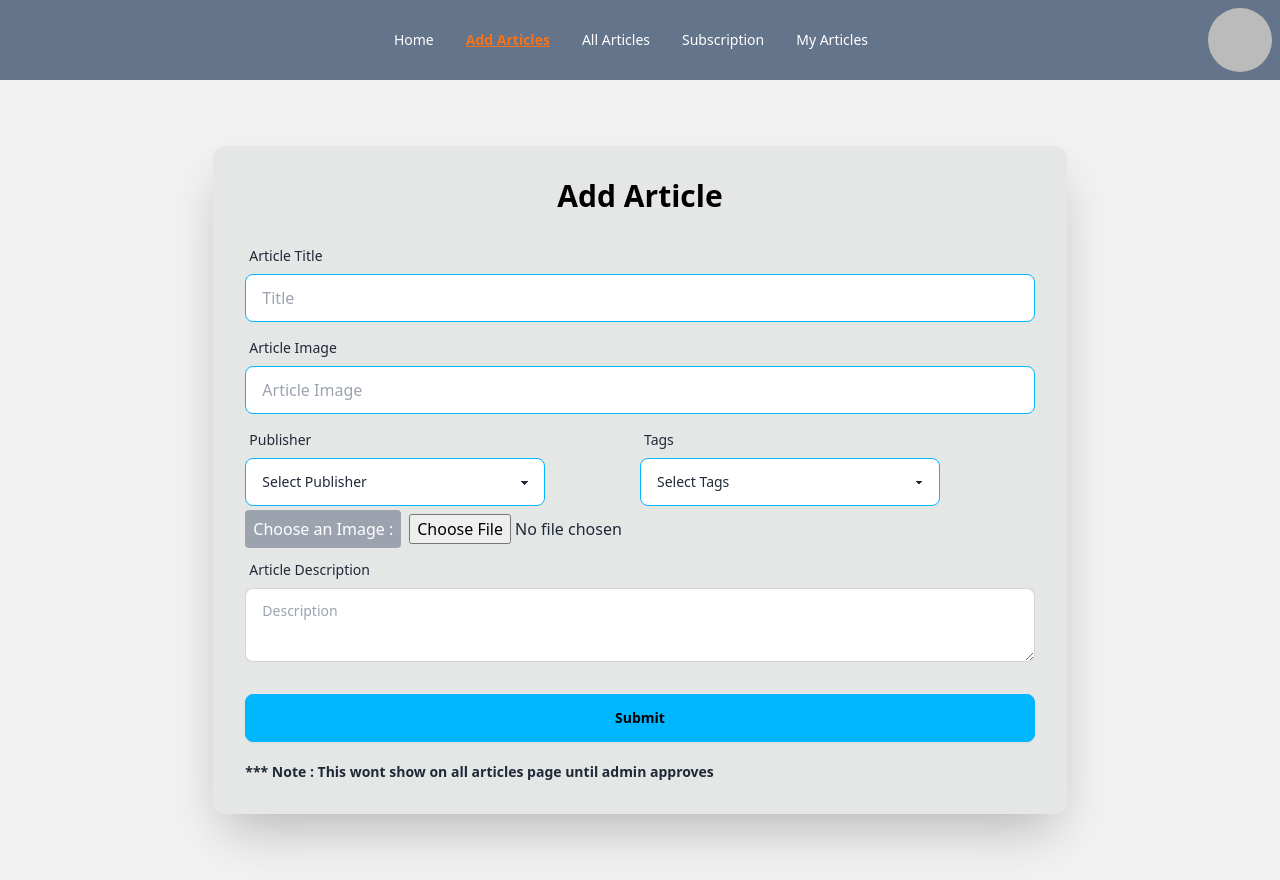
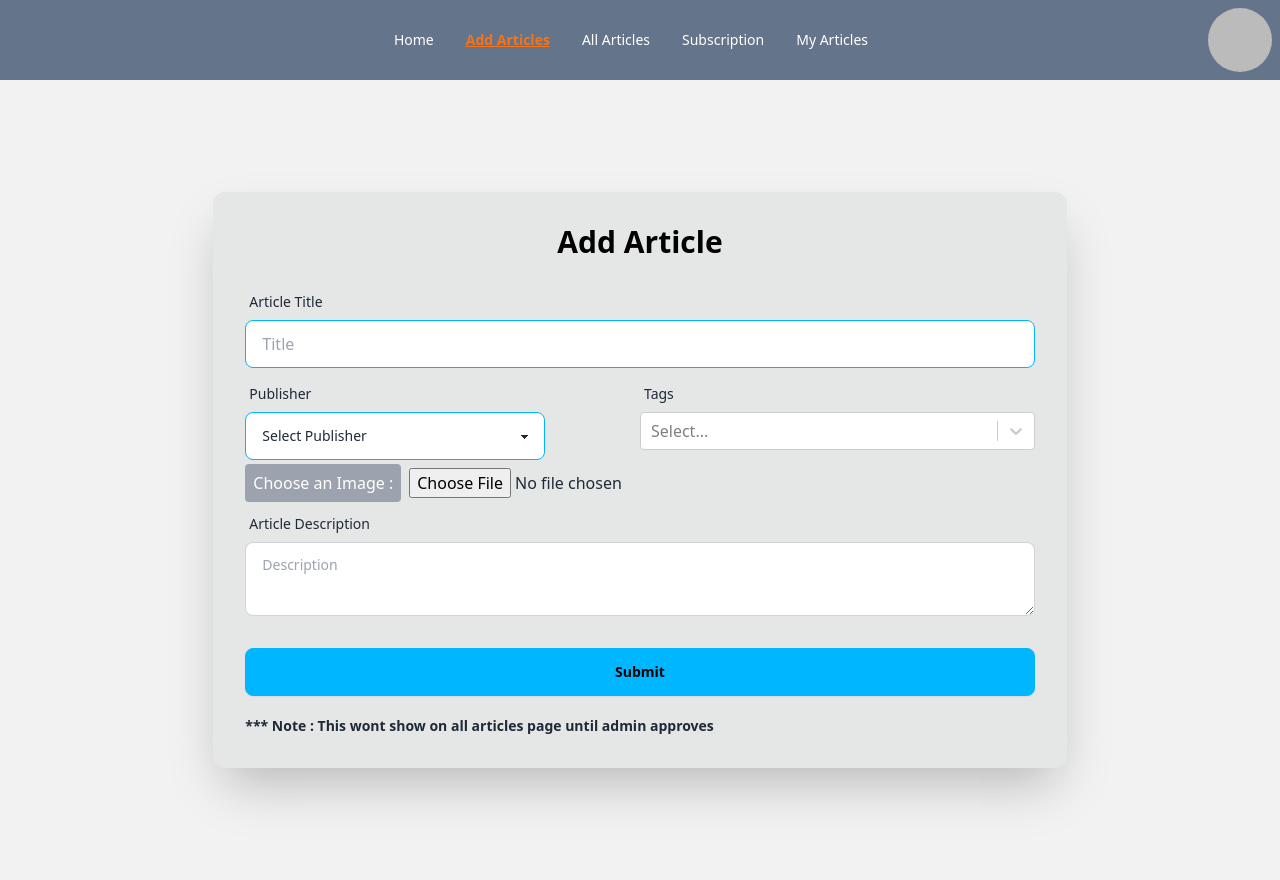
Before and after one commit to EmonHossen10/a-12-fast-news, a React (Vite) app: page /addArticle in a window 1280 px wide. Built offline with nearby package versions, Linux system fonts and the light colour scheme; no server answers; sample sign-in values are in the browser's storage.

Commit message:
add aeticle route added

```diff
--- a/package.json
+++ b/package.json
@@ -19,10 +19,12 @@
     "react-countup": "^6.5.0",
     "react-dom": "^18.2.0",
     "react-fast-marquee": "^1.6.2",
+    "react-hook-form": "^7.49.3",
     "react-icons": "^4.12.0",
     "react-lottie": "^1.2.4",
     "react-router-dom": "^6.20.0",
     "react-scroll-trigger": "^0.6.14",
+    "react-select": "^5.8.0",
     "react-toastify": "^9.1.3",
     "sort-by": "^1.2.0",
     "sweetalert2": "^11.10.1",
--- a/src/Components/AddArticle.jsx
+++ b/src/Components/AddArticle.jsx
@@ -1,22 +1,114 @@
-import { useState } from "react";
+/* eslint-disable no-unused-vars */
+import { useContext, useEffect, useRef, useState } from "react";
 import Navbar from "./Navbar";
+import Select from "react-select";
+import axios from "axios";
+import { AuthContext } from "../Providers/AuthProvider";
+import Swal from "sweetalert2";
+
+const image_hosting_key = import.meta.env.VITE_IMAGE_HOSTING_KEY;
+const image_hosting_api = `https://api.imgbb.com/1/upload?key=${image_hosting_key}`;
 
 const AddArticle = () => {
+  const { user } = useContext(AuthContext);
+  const email = user?.email;
+  console.log(email);
   const [selectedImage, setSelectedImage] = useState(null);
+  const [selectedTags, setSelectedTags] = useState([]);
+  // select form
+  const options = [
+    { value: "LifeStyle", label: "LifeStyle" },
+    { value: "Technology", label: "Technology" },
+    { value: "Foreign", label: "Foreign" },
+    { value: "Business", label: "Business" },
+    { value: "Sports", label: "Sports" },
+    { value: "BreakingNews", label: "BreakingNews" },
+  ];
 
+  // tags
+  useEffect(() => {
+    // Log the selected tags when the state updates
+    console.log("Selected Tags:", selectedTags);
+  }, [selectedTags]);
+
+  const handleChange = (selectedOptions) => {
+    // Ensure that selectedOptions is an array
+    setSelectedTags(selectedOptions || []);
+  };
+  // image select
   const handleImageChange = (e) => {
     const file = e.target.files[0];
     setSelectedImage(file);
   };
+
+  const formRef = useRef(null);
+  // adding db 2
+  const handleAddToDB = async (e) => {
+    e.preventDefault();
+    const form = e.target;
+    const name = form.name.value;
+    const publisher = form.elements.publisher.value;
+    const description = form.description.value;
+    if (!selectedImage) {
+      console.error("No image selected.");
+      return;
+    }
+    try {
+      // Upload the image to ImgBB
+      const formData = new FormData();
+      formData.append("image", selectedImage);
+
+      const imgbbResponse = await axios.post(image_hosting_api, formData, {
+        headers: {
+          "Content-Type": "multipart/form-data",
+        },
+      });
+
+      // Get the hosted image URL from the ImgBB API response
+      const hostedImageUrl = imgbbResponse.data.data.url;
+
+      // Make a request to your backend API to save the article data to MongoDB
+      console.log(selectedTags);
+      await axios
+        .post("http://localhost:5000/articles", {
+          name,
+          publisher,
+          description,
+          image: hostedImageUrl,
+          tags: selectedTags.map((tag) => tag.value),
+          email,
+        })
+        .then((res) => {
+          console.log(res.data);
+          if (res.data.insertedId) {
+            Swal.fire({
+              icon: "success",
+              title: "Success!",
+              text: "Article has been Added  successfully .",
+            });
+          }
+        });
+
+      if (formRef.current) {
+        formRef.current.reset();
+      } else {
+        console.error("formRef is null");
+      }
+    } catch (error) {
+      console.error("Error:", error);
+    }
+  };
+
   return (
     <div>
       <Navbar></Navbar>
       <div className="hero min-h-screen bg-base-200   ">
         <div className="shadow-2xl bg-base-300 w-8/12 rounded-xl mx-auto">
-          <form className="card-body">
+          <form ref={formRef} onSubmit={handleAddToDB} className="card-body">
             <h2 className="text-black font-bold text-3xl text-center pb-4">
               Add Article
             </h2>
+            {/* name */}
 
             <div className="form-control">
               <label className="label">
@@ -24,24 +116,13 @@ const AddArticle = () => {
               </label>
               <input
                 type="text"
-                name="serviceName"
+                name="name"
                 placeholder="Title "
                 className="input input-bordered input-info  "
-                required
               />
             </div>
-            <div className="form-control">
-              <label className="label">
-                <span className="label-text">Article Image </span>
-              </label>
-              <input
-                type="text"
-                name="servicePhoto"
-                placeholder="Article Image"
-                className="input input-bordered input-info  "
-                required
-              />
-            </div>
+
+            {/* publisher */}
 
             <section className="grid grid-cols-2">
               <div className="form-control w-[300px]">
@@ -51,37 +132,33 @@ const AddArticle = () => {
                 <select
                   name="publisher"
                   className="select select-bordered select-info"
-                  required
+                  defaultValue="default"
                 >
-                  <option value="" disabled selected>
+                  <option value="default" disabled>
                     Select Publisher
                   </option>
-                  <option value="option1">Dhaka Daily</option>
-                  <option value="option2">Bengal Beacon</option>
-                  <option value="option3">BBC</option>
-                  <option value="option3">CNN</option>
-                  <option value="option3">Barishal Buzz</option>
-                  <option value="option3">Business Daily</option>
+                  <option value="Dhaka Daily">Dhaka Daily</option>
+                  <option value="Bengal Beacon">Bengal Beacon</option>
+                  <option value="BBC">BBC</option>
+                  <option value="CNN">CNN</option>
+                  <option value="Barishal Buzz">Barishal Buzz</option>
+                  <option value="Business Daily">Business Daily</option>
                 </select>
               </div>
-              <div className="form-control w-[300px]">
+              {/* tags */}
+              <div className="form-control">
                 <label className="label">
                   <span className="label-text">Tags</span>
                 </label>
-                <select
-                  name="publisher"
-                  className="select select-bordered select-info"
-                  required
-                >
-                  <option value="" disabled selected>
-                    Select Tags
-                  </option>
-                  <option value="option1">LifeStyle</option>
-                  <option value="option2">Technology</option>
-                  <option value="option3">Foreign</option>
-                  <option value="option3">Business</option>
-                  <option value="option3">Sports</option>
-                </select>
+                <Select
+                  isMulti
+                  name="tags"
+                  options={options}
+                  className="select-container"
+                  classNamePrefix="select"
+                  onChange={handleChange}
+                />
+                {/* Use selectedTags array as needed */}
               </div>
             </section>
             {/* image */}
@@ -119,6 +196,7 @@ const AddArticle = () => {
               <textarea
                 className="textarea textarea-bordered"
                 placeholder="Description"
+                name="description"
               ></textarea>
             </div>
 
@@ -127,9 +205,9 @@ const AddArticle = () => {
               <button className="btn btn-info">Submit </button>
             </div>
             <p className="font-bold text-sm mt-3">
-             *** Note : This wont show on all articles page until admin approves
-          </p>
-
+              *** Note : This wont show on all articles page until admin
+              approves
+            </p>
           </form>
         </div>
       </div>
--- a/src/Pages/Home.jsx
+++ b/src/Pages/Home.jsx
@@ -3,6 +3,7 @@ import Header from "../Components/Header";
 import Navbar from "../Components/Navbar";
 import AllPublisher from "./AllPublisher";
 import BreakingNews from "./BreakingNews";
+import TestPurpose from "./TestPurpose"
 
 import Featured from "./Featured";
 import Plans from "./Plans";
@@ -16,6 +17,7 @@ const Home = () => {
       <AllPublisher></AllPublisher>
       <Plans></Plans>
       <Featured></Featured>
+       <TestPurpose></TestPurpose>
       <Footer></Footer>
     </div>
   );
--- /dev/null
+++ b/src/Pages/TestPurpose.jsx
@@ -0,0 +1,11 @@
+
+
+const TestPurpose = () => {
+    return (
+        <div>
+            huu
+        </div>
+    );
+};
+
+export default TestPurpose;
```
Also changed, not shown: 1 other file (tests, documents, lock files or other folders).
